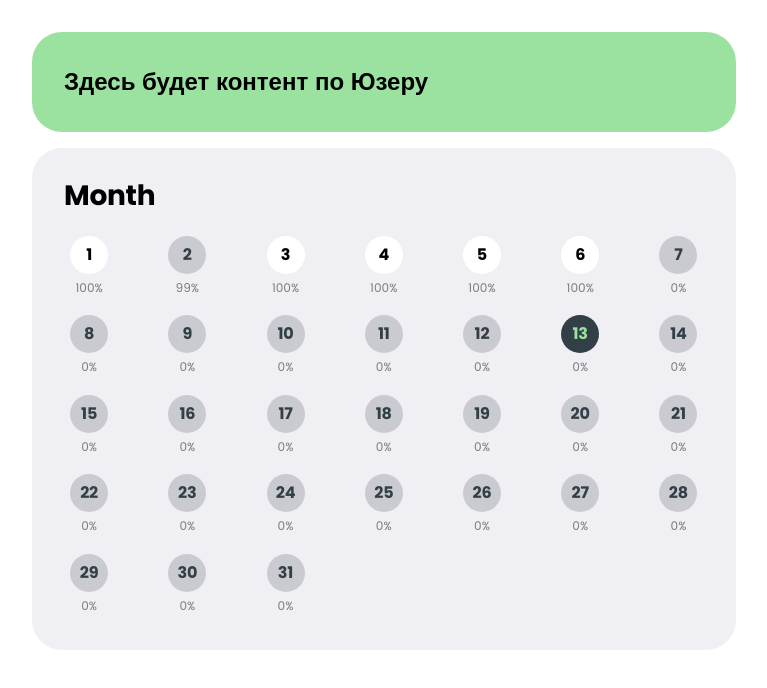
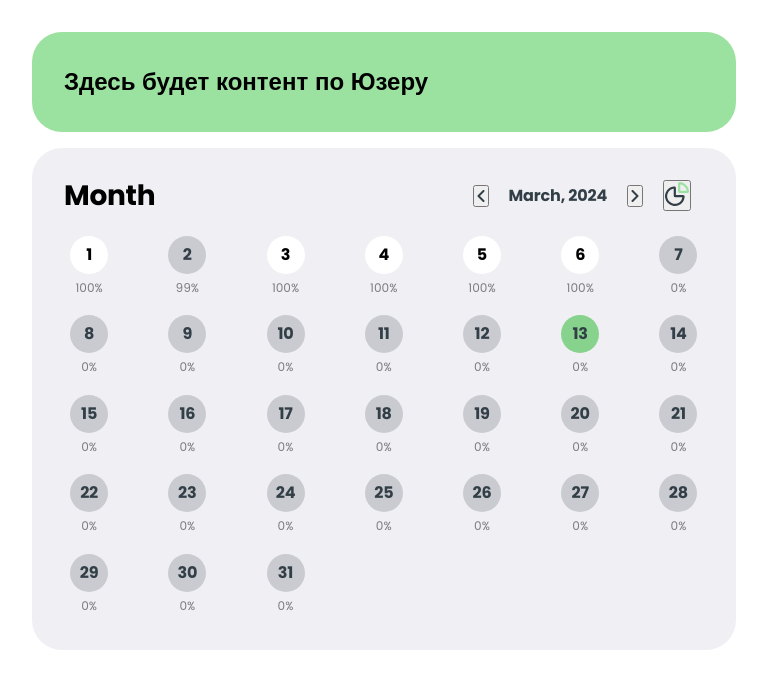
Before and after one commit to Artur-Luniaka/aquacoders, a React (Vite) app: page /user in a window 1280 px wide. Shown: the top 688 px of the page, without its empty margins (256-1023 px from the left). Built offline with nearby package versions, Linux system fonts and the light colour scheme.

Commit message:
calendar UI have done

```diff
--- a/src/components/Calendar/Calendar.jsx
+++ b/src/components/Calendar/Calendar.jsx
@@ -2,6 +2,7 @@ import s from "./Calendar.module.css";
 
 import { useState } from "react";
 import CalendarDayStatus from "../CalendarDayStatus/CalendarDayStatus.jsx";
+import CalendarMonthStatus from "../CalendarMonthStatus/CalendarMonthStatus.jsx";
 
 const Calendar = () => {
   const dataFromBackend = [
@@ -66,10 +67,8 @@ const Calendar = () => {
   const [calendarData, setCalendarData] = useState(newFrontendData);
   return (
     <>
-      <div className={s.monthContainer}>
-        <h2 className={s.monthTitle}>Month</h2>
-      </div>
-      <ul className={s.calendarList}>
+      <CalendarMonthStatus />
+      <ul className={s.calendar_list}>
         {calendarData.map((dayInfo) => (
           <CalendarDayStatus
             key={dayInfo.day}
--- a/src/components/Calendar/Calendar.module.css
+++ b/src/components/Calendar/Calendar.module.css
@@ -1,51 +1,17 @@
-.monthTitle {
-  font-family: var(--poppins-bold);
-  font-weight: 700;
-  font-size: 20px;
-  line-height: 24px;
-  letter-spacing: -0.01em;
-}
-
-.monthContainer{
-	width: 100%;
-	display: flex;
-	align-items: center;
-	justify-content: flex-start;
-}
-
-.calendarList {
+.calendar_list {
   display: flex;
   align-items: center;
   justify-content: flex-start;
   flex-wrap: wrap;
   row-gap: 20px;
   column-gap: 18px;
-  margin-top: 24px;
-}
 
-@media screen and (min-width: 768px) {
-  .calendarList {
+  @media screen and (min-width: 768px) {
     row-gap: 15px;
     column-gap: 48px;
   }
-
-  .monthTitle {
-    font-size: 28px;
-    line-height: 32px;
-  }
-
-  .monthContainer{
-	width: 98%;
-}
-}
-
-@media screen and (min-width: 1440px) {
-  .calendarList {
+  @media screen and (min-width: 1440px) {
     row-gap: 15px;
     column-gap: 43px;
   }
-
-  .monthContainer{
-	width: 101.5%;
 }
-}
--- a/src/components/CalendarDayStatus/CalendarDayStatus.jsx
+++ b/src/components/CalendarDayStatus/CalendarDayStatus.jsx
@@ -10,7 +10,7 @@ const CalendarDayStatus = ({
 }) => {
   const { day, month, year, stats, isActive, date } = dayInfo;
 
-  const handleClick = (clickedDay, date) => {
+  const handleClick = (clickedDay) => {
     if (
       year > currentYear ||
       (year === currentYear && month > currentMonth) ||
@@ -28,7 +28,7 @@ const CalendarDayStatus = ({
         return prevData;
       }
 
-      console.log("То что по идеи летит на бекенд:", date);
+      //"Тут по идеи летит запрос на бекенд
 
       return prevData.map((item) =>
         item.day === clickedDay
@@ -36,25 +36,16 @@ const CalendarDayStatus = ({
           : { ...item, isActive: false }
       );
     });
-
   };
 
   return (
-    <li className={s.dayItem} onClick={() => handleClick(day, date)}>
+    <li className={s.day_item} onClick={() => handleClick(day, date)}>
       <span
-        className={clsx(
-          s.number,
-          currentDay === day && isActive && s.currentActiveDay,
-          currentDay === day &&
-            !isActive &&
-            stats === 100 &&
-            s.currentNotActiveDayHigh,
-          currentDay === day &&
-            !isActive &&
-            stats < 100 &&
-            s.currentNotActiveDayLow,
-          currentDay !== day && isActive && s.notCurrentActiveDay,
-          stats < 100 && s.lowPercent
+        className={clsx(s.number,
+          currentDay === day && isActive && s.current_active_day,
+          currentDay === day && !isActive && (stats === 100 || stats < 100) && s.current_not_active_day,
+          currentDay !== day && isActive && s.not_current_active_day,
+          stats < 100 && s.low_percent
         )}
       >
         {day}
--- a/src/components/CalendarDayStatus/CalendarDayStatus.module.css
+++ b/src/components/CalendarDayStatus/CalendarDayStatus.module.css
@@ -1,19 +1,31 @@
-.dayItem {
+.day_item {
   display: flex;
   flex-direction: column;
   align-items: center;
   justify-content: center;
   gap: 6px;
   width: calc(100% / 7 - 15.5px);
+  @media screen and (min-width: 768px) {
+    gap: 4px;
+    width: calc(100% / 7 - 41.2px);
+  }
+  @media screen and (min-width: 1440px) {
+    gap: 4px;
+    width: calc(100% / 8 - 46.7px);
+  }
 }
 
 .percent {
   font-family: var(--poppins-reg);
   font-weight: 400;
   font-size: 10px;
-  line-height: 10px;
+  line-height: 100%;
   letter-spacing: 0;
   color: #2f2f2f99;
+  @media screen and (min-width: 768px) {
+    font-size: 12px;
+    line-height: 187%;
+  }
 }
 
 .number {
@@ -25,61 +37,35 @@
   font-family: var(--poppins-bold);
   font-weight: 700;
   font-size: 14px;
-  line-height: 18px;
+  line-height: 129%;
   letter-spacing: -0.01em;
   border-radius: 50%;
   background-color: var(--color-white);
   cursor: pointer;
+  @media screen and (min-width: 768px) {
+    width: 38px;
+    height: 38px;
+    font-size: 16px;
+    line-height: 150%;
+  }
 }
 
-.lowPercent {
+.low_percent {
   background-color: #323f4733;
   color: var(--color-darkblue);
 }
 
-.currentActiveDay {
+.current_active_day {
+  color: var(--color-darkblue);
+  background-color: var(--hover-green);
+}
+
+.not_current_active_day {
   color: var(--color-lightgreen);
   background-color: var(--color-darkblue);
 }
 
-.notCurrentActiveDay {
-  color: var(--color-white);
-  background-color: var(--color-darkblue);
+.current_not_active_day {
+  color: var(--color-darkblue);
+  background-color: var(--hover-green);
 }
-
-.currentNotActiveDayLow {
-  color: var(--color-darkblue);
-  background-color: #323f4733;
-  border: 2px solid var(--color-lightgreen);
-}
-
-.currentNotActiveDayHigh {
-  color: var(--color-darkblue);
-  background-color: var(--color-white);
-  border: 2px solid var(--color-lightgreen);
-}
-
-@media screen and (min-width: 768px) {
-  .dayItem {
-    gap: 4px;
-    width: calc(100% / 7 - 41.2px);
-  }
-  .number {
-    width: 38px;
-    height: 38px;
-    font-size: 16px;
-    line-height: 24px;
-  }
-
-  .percent {
-    font-size: 12px;
-    line-height: 22.4px;
-  }
-}
-
-@media screen and (min-width: 1440px) {
-  .dayItem {
-    gap: 4px;
-    width: calc(100% / 8 - 46.7px);
-  }
-}
--- /dev/null
+++ b/src/components/CalendarMonthStatus/CalendarMonthStatus.jsx
@@ -0,0 +1,30 @@
+import s from "./CalendarMonthStatus.module.css";
+import sprite from "../../assets/sprite.svg";
+
+const CalendarMonthStatus = () => {
+  return (
+    <div className={s.month_container}>
+      <h2 className={s.month_title}>Month</h2>
+      <div className={s.month_status}>
+        <button type="button" onClick={() => ""}>
+          <svg className={`${s.icon_arrow_left} ${s.icon_arrow}`}>
+            <use href={`${sprite}#icon-down-arrow`} />
+          </svg>
+        </button>
+        <p className={s.current_month}>March, 2024</p>
+        <button type="button" onClick={() => ""}>
+          <svg className={`${s.icon_arrow_right} ${s.icon_arrow}`}>
+            <use href={`${sprite}#icon-down-arrow`} />
+          </svg>
+        </button>
+        <button type="button">
+          <svg className={s.icon_diagram}>
+            <use href={`${sprite}#icon-diagram`} />
+          </svg>
+        </button>
+      </div>
+    </div>
+  );
+};
+
+export default CalendarMonthStatus;
--- /dev/null
+++ b/src/components/CalendarMonthStatus/CalendarMonthStatus.module.css
@@ -0,0 +1,73 @@
+.month_title {
+  font-family: var(--poppins-bold);
+  font-weight: 700;
+  font-size: 20px;
+  line-height: 120%;
+  letter-spacing: -0.01em;
+  @media screen and (min-width: 768px) {
+    font-size: 28px;
+    line-height: 114%;
+  }
+}
+
+.month_container {
+  width: 100%;
+  display: flex;
+  align-items: center;
+  justify-content: space-between;
+  margin-bottom: 24px;
+  @media screen and (min-width: 768px) {
+    width: 98%;
+  }
+  @media screen and (min-width: 1440px) {
+    width: 101.5%;
+  }
+}
+
+.month_status {
+  display: flex;
+  align-items: center;
+  justify-content: center;
+  gap: 16px;
+  @media screen and (min-width: 768px) {
+    gap: 20px;
+  }
+}
+
+.icon_diagram {
+  width: 20px;
+  height: 20px;
+  @media screen and (min-width: 768px) {
+    width: 24px;
+    height: 24px;
+  }
+}
+
+.icon_arrow {
+  fill: none;
+  stroke: var(--color-darkblue);
+  width: 12px;
+  height: 12px;
+  margin-top: 3px;
+}
+
+.icon_arrow_left {
+  transform: rotate(90deg);
+}
+
+.icon_arrow_right {
+  transform: rotate(-90deg);
+}
+
+.current_month {
+  font-family: var(--poppins-bold);
+  font-weight: 700;
+  font-size: 14px;
+  line-height: 129%;
+  letter-spacing: -0.01em;
+  color: var(--color-darkblue);
+  @media screen and (min-width: 768px) {
+    font-size: 16px;
+    line-height: 150%;
+  }
+}
```
